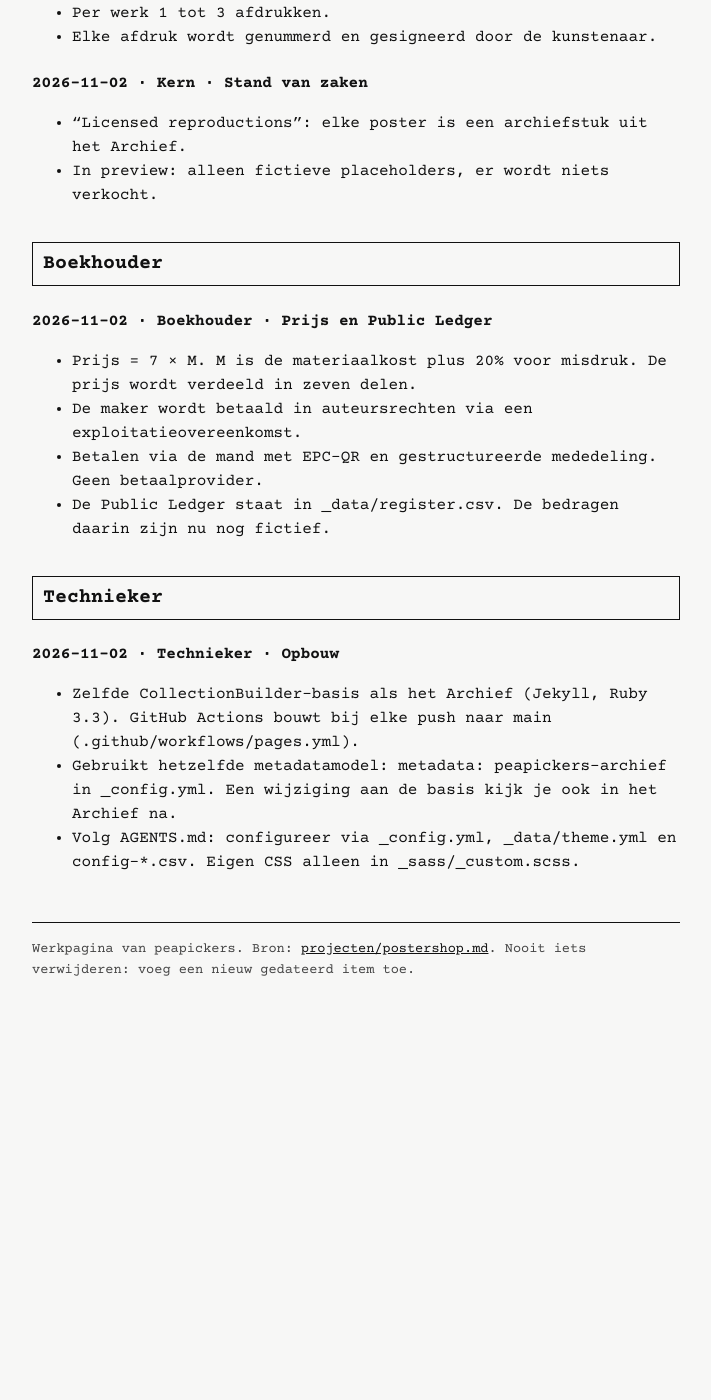
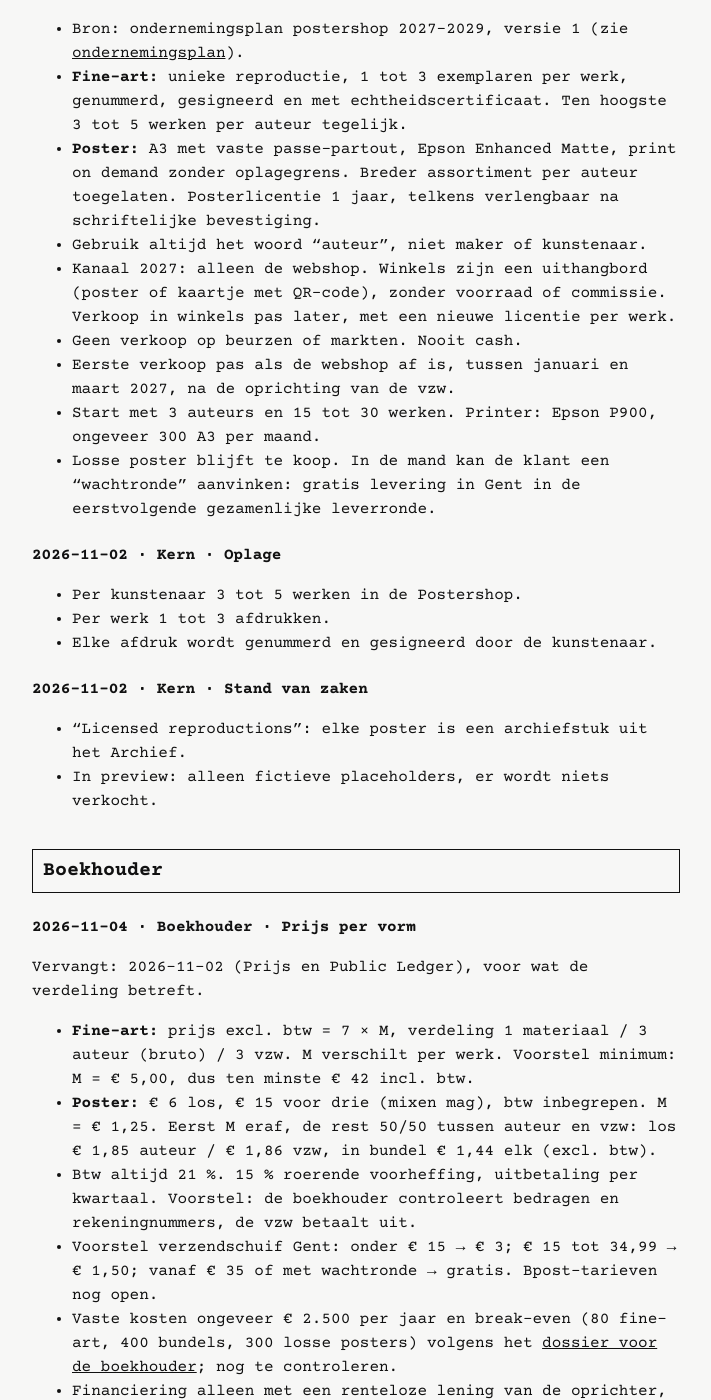
Before and after one commit to peapickers/peapickers.github.io, a Jekyll site: the page built from projecten/postershop.md, in a window 1280 px wide and 1400 px high, scrolled down 500 px. Shown: the whole window, without its empty margins (284-995 px from the left). Built offline with Jekyll 4.4.1, drawn with Linux system fonts in a browser that asks for light colours; before the commit the page ends 1520 px from its top, so only the background shows below that; some of the changed text lies outside the part shown.

Commit message:
Projectpagina's: beslissingen ondernemingsplan postershop 2026-11-04
Co-Authored-By: Claude Opus 5.5 <noreply@anthropic.com>
Claude-Session: https://claude.ai/code/session_01CW2uQxSuT66vctJKqqHsF1

```diff
--- a/projecten/postershop.md
+++ b/projecten/postershop.md
@@ -8,6 +8,20 @@ Site: <https://peapickers.github.io/postershoppeapickers/> · Repo: [peapickers/
 > Nieuwste item bovenaan in elke sectie. Niets verwijderen: voeg een nieuw item toe.
 
 ## Kern
+
+### 2026-11-04 · Kern · Twee vormen, kanaal en planning
+
+Vervangt: 2026-11-02 (Oplage)
+
+- Bron: ondernemingsplan postershop 2027-2029, versie 1 (zie [ondernemingsplan](ondernemingsplan.html)).
+- **Fine-art:** unieke reproductie, 1 tot 3 exemplaren per werk, genummerd, gesigneerd en met echtheidscertificaat. Ten hoogste 3 tot 5 werken per auteur tegelijk.
+- **Poster:** A3 met vaste passe-partout, Epson Enhanced Matte, print on demand zonder oplagegrens. Breder assortiment per auteur toegelaten. Posterlicentie 1 jaar, telkens verlengbaar na schriftelijke bevestiging.
+- Gebruik altijd het woord "auteur", niet maker of kunstenaar.
+- Kanaal 2027: alleen de webshop. Winkels zijn een uithangbord (poster of kaartje met QR-code), zonder voorraad of commissie. Verkoop in winkels pas later, met een nieuwe licentie per werk.
+- Geen verkoop op beurzen of markten. Nooit cash.
+- Eerste verkoop pas als de webshop af is, tussen januari en maart 2027, na de oprichting van de vzw.
+- Start met 3 auteurs en 15 tot 30 werken. Printer: Epson P900, ongeveer 300 A3 per maand.
+- Losse poster blijft te koop. In de mand kan de klant een "wachtronde" aanvinken: gratis levering in Gent in de eerstvolgende gezamenlijke leverronde.
 
 ### 2026-11-02 · Kern · Oplage
 
@@ -21,6 +35,17 @@ Site: <https://peapickers.github.io/postershoppeapickers/> · Repo: [peapickers/
 - In preview: alleen fictieve placeholders, er wordt niets verkocht.
 
 ## Boekhouder
+
+### 2026-11-04 · Boekhouder · Prijs per vorm
+
+Vervangt: 2026-11-02 (Prijs en Public Ledger), voor wat de verdeling betreft.
+
+- **Fine-art:** prijs excl. btw = 7 × M, verdeling 1 materiaal / 3 auteur (bruto) / 3 vzw. M verschilt per werk. Voorstel minimum: M = € 5,00, dus ten minste € 42 incl. btw.
+- **Poster:** € 6 los, € 15 voor drie (mixen mag), btw inbegrepen. M = € 1,25. Eerst M eraf, de rest 50/50 tussen auteur en vzw: los € 1,85 auteur / € 1,86 vzw, in bundel € 1,44 elk (excl. btw).
+- Btw altijd 21 %. 15 % roerende voorheffing, uitbetaling per kwartaal. Voorstel: de boekhouder controleert bedragen en rekeningnummers, de vzw betaalt uit.
+- Voorstel verzendschuif Gent: onder € 15 → € 3; € 15 tot 34,99 → € 1,50; vanaf € 35 of met wachtronde → gratis. Bpost-tarieven nog open.
+- Vaste kosten ongeveer € 2.500 per jaar en break-even (80 fine-art, 400 bundels, 300 losse posters) volgens het [dossier voor de boekhouder](boekhouder/dossier-voor-de-boekhouder.html); nog te controleren.
+- Financiering alleen met een renteloze lening van de oprichter, zonder vaste termijn, kwijt te schelden. Geen krediet. Printer, inkt en papier als gift.
 
 ### 2026-11-02 · Boekhouder · Prijs en Public Ledger
 
```
Also changed, not shown: projecten/ondernemingsplan.md (added, +17 -0 lines), projecten/werkwijze.md (+12 -0 lines).
